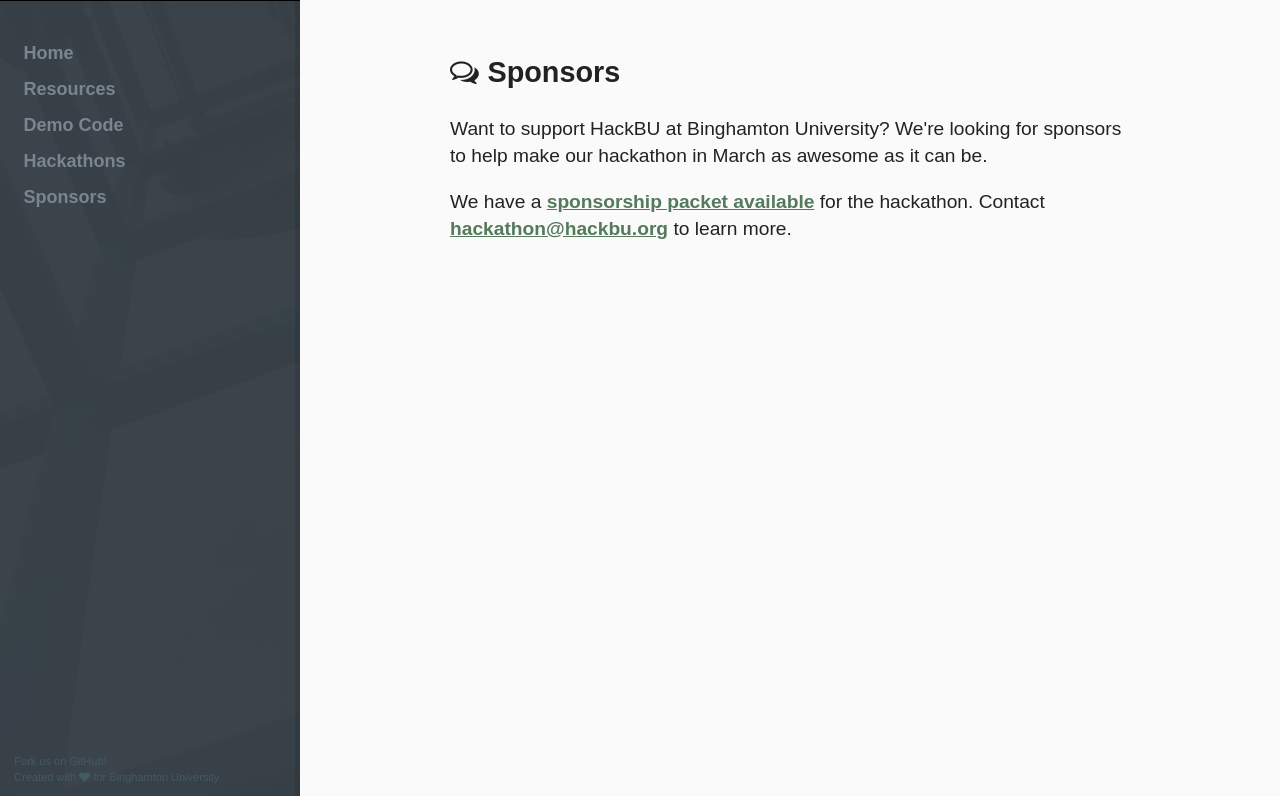
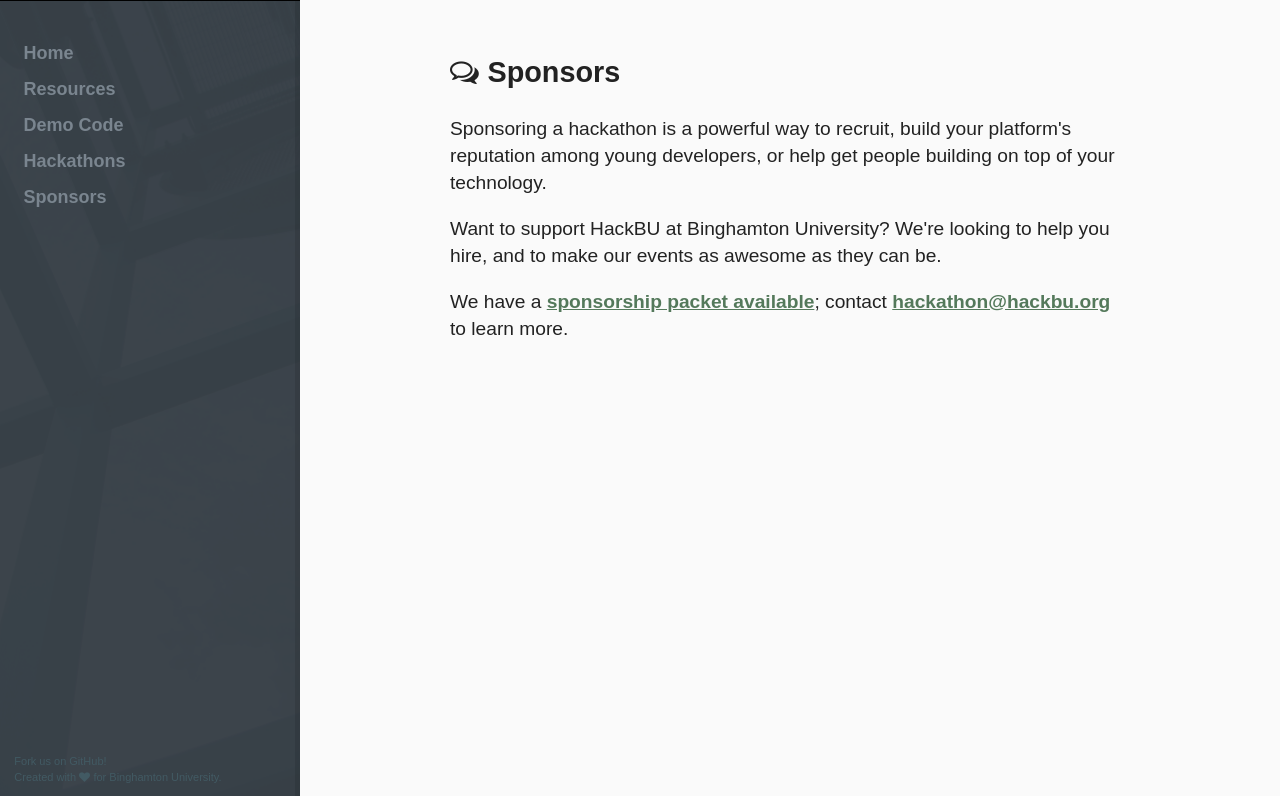
Before and after one commit to hackbinghamton/hackbinghamton.github.io, a Jekyll site: the page built from sponsors/index.html, in a window 1280 px wide, cut to the strip 104-900 px from the top of the page. Built offline with Jekyll 4.4.1, drawn with Linux system fonts in a browser that asks for light colours; nearby versions of some CDN libraries.

Commit message:
tweaks, improved sponsor page, new pdf

```diff
--- a/index.html
+++ b/index.html
@@ -7,8 +7,7 @@
 	<h2><i class="fa fa-laptop"></i>Let's Code!</h2>
 	<p>HackBU exists to foster a community of individuals who solve problems through the innovative use of technology. We host weekly development workshops</a>, organize <a href="/hackathons/">trips to hackathons</a>, and hold <a href="http://hackathon.hackbu.org/" title="The HackBU Hackathon">our own hackathon</a> yearly.</p>
 
-	<h3>Join us.</h3>
-	<p>Subscribe to our mailing list for weekly news, updates, and informations about our workshops and hackathon.</p>
+	<p>Get on our mailing list for weekly news, updates, and informations about our workshops and hackathon.</p>
 	<form action="http://hackbu.us3.list-manage1.com/subscribe" method="get" class="article-introduction-form clearfix">
 		<input type="hidden" name="u" value="7b913639d76e3b0c4a4576540">
 		<input type="hidden" name="id" value="c22a0d17cd">
--- a/resources/index.html
+++ b/resources/index.html
@@ -11,7 +11,6 @@
 
 <div class="article">
 	<h3>Top Resources</h3>
-	<p>The first resources we recommend to interested students.</p>
 	<ul>
 		<li><b><a href="http://codecademy.com">Codecademy</a> &mdash; Intro Web Design (HTML/CSS), JavaScript, Python</b><br />Free, interactive online mini-courses in popular languages. Excellent starting point for learning from scratch!</li>
 		<li><b><a href="http://hackerrank.com">HackerRank</a> &mdash; Coding/Logic Skills, Interview preparation </b><br />Know the basics? Challenges rated by difficulty/category with automatic test cases - perfect for preparing for interviews, flexing your logic and algorithmic skills!</li>
--- a/sponsors/index.html
+++ b/sponsors/index.html
@@ -5,9 +5,11 @@
 ---
 
 <div class="article article-introduction">
-	<h2><i class="fa fa-comments-o"></i>Sponsors</h2>
+    <h2><i class="fa fa-comments-o"></i>Sponsors</h2>
 
-	<p>Want to support HackBU at Binghamton University? We're looking for sponsors to help make our hackathon in March as awesome as it can be.</p>
+    <p>Sponsoring a hackathon is a powerful way to recruit, build your platform's reputation among young developers, or help get people building on top of your technology.</p>
 
-	<p>We have a <a href="http://2016s.hackbu.org/assets/sponsor-hackbu.pdf" title="Sponsorship Packet">sponsorship packet available</a> for the hackathon. Contact <a href="mailto:hackathon@hackbu.org">hackathon@hackbu.org</a> to learn more.</p>
+    <p>Want to support HackBU at Binghamton University? We're looking to help you hire, and to make our events as awesome as they can be.</p>
+
+    <p>We have a <a href="HackBU-Sponsorship.pdf" title="Sponsorship Packet">sponsorship packet available</a>; contact <a href="mailto:admin@hackbu.org">hackathon@hackbu.org</a> to learn more.</p>
 </div>
```
Also changed, not shown: other parts of resources/index.html (+1 -1 lines), 1 other file.
